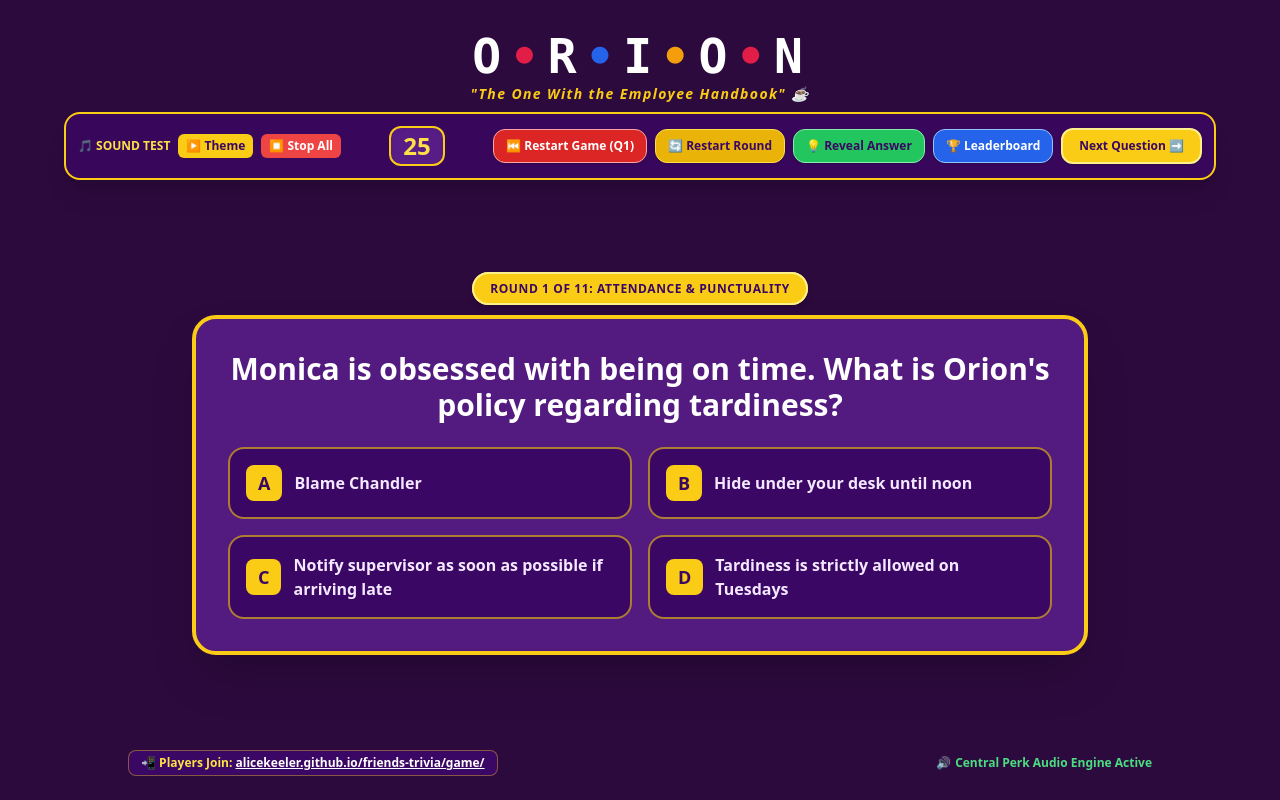
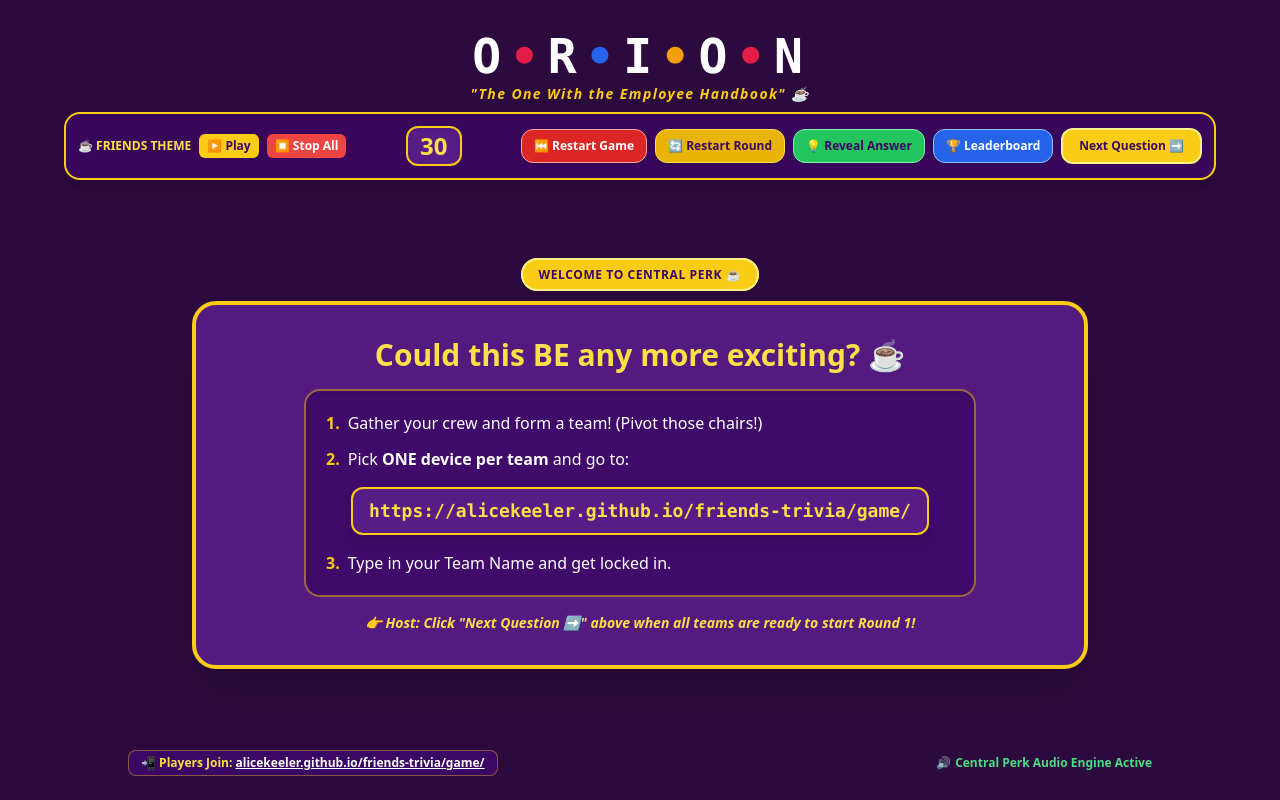
Before and after one commit to alicekeeler/friends-trivia, a plain HTML site: page game/host.html in a window 1280 px wide. Drawn offline with nearby package versions, Linux system fonts and the light colour scheme; no server answers.

Commit message:
Update host.html

```diff
--- a/game/host.html
+++ b/game/host.html
@@ -15,7 +15,7 @@
 <body class="purple-door text-white min-h-screen flex flex-col justify-between p-6 font-sans select-none">
 
   <!-- HARDCODED AUDIO ELEMENTS FOR INSTANT PLAYBACK -->
-  <audio id="timer-audio" src="friends.mp3" preload="auto"></audio>
+  <audio id="timer-audio" src="30secondfriendsintro.mp3" preload="auto"></audio>
   <audio id="timer-stop-audio" src="enough-already.mp3" preload="auto"></audio>
   <audio id="reveal-audio" src="claps.mp3" preload="auto"></audio>
   <audio id="next-q-audio" src="i-got-a-question.mp3" preload="auto"></audio>
@@ -40,8 +40,8 @@
 
     <!-- MANUAL BACKUP CONTROLLER -->
     <div class="flex items-center space-x-2">
-      <span class="text-xs font-bold text-yellow-300 uppercase">🎵 Sound Test</span>
-      <button onclick="playAudio('timer-audio')" class="bg-yellow-400 text-purple-950 font-black text-xs px-2 py-1 rounded-md">▶ Theme</button>
+      <span class="text-xs font-bold text-yellow-300 uppercase">☕ Friends Theme</span>
+      <button onclick="playAudio('timer-audio')" class="bg-yellow-400 text-purple-950 font-black text-xs px-2 py-1 rounded-md">▶ Play</button>
       <button onclick="stopAllAudio()" class="bg-red-500 text-white font-black text-xs px-2 py-1 rounded-md">⏹ Stop All</button>
     </div>
 
@@ -57,7 +57,7 @@
 
       <!-- RESTART GAME BUTTON -->
       <button onclick="restartGame()" class="bg-red-600 hover:bg-red-500 text-white font-black text-xs px-3 py-2 rounded-xl border border-red-300 shadow transition-all active:scale-95 flex items-center gap-1">
-        ⏮️ Restart Game (Q1)
+        ⏮️ Restart Game
       </button>
 
       <!-- RESTART ROUND BUTTON -->
@@ -88,18 +88,19 @@
     <!-- ROUND BADGE -->
     <div class="text-center">
       <span id="round-badge" class="bg-yellow-400 text-purple-950 font-black text-xs uppercase px-4 py-1.5 rounded-full border-2 border-yellow-200 tracking-wider shadow-md">
-        ROUND 1 OF 11: ATTENDANCE & PUNCTUALITY
+        WELCOME TO CENTRAL PERK ☕
       </span>
     </div>
 
-    <!-- QUESTION CARD -->
+    <!-- QUESTION CARD / WELCOME SCREEN -->
     <div class="bg-purple-900/90 border-4 border-yellow-400 rounded-3xl p-6 sm:p-8 shadow-2xl space-y-6">
-      <h2 id="question-text" class="text-xl sm:text-2xl md:text-3xl font-black text-center text-white leading-snug">
-        Loading Question...
-      </h2>
 
-      <!-- OPTIONS GRID -->
-      <div class="grid grid-cols-1 md:grid-cols-2 gap-4">
+      <div id="question-text">
+        <!-- WELCOME DIRECTIONS RENDERED HERE BEFORE GAME STARTS -->
+      </div>
+
+      <!-- OPTIONS GRID (HIDDEN UNTIL GAME STARTS) -->
+      <div id="options-grid" class="grid grid-cols-1 md:grid-cols-2 gap-4 hidden">
 
         <div id="option-card-0" class="option-card bg-purple-950 border-2 border-yellow-400/60 p-4 rounded-2xl flex items-center space-x-3 transition-all">
           <span class="bg-yellow-400 text-purple-950 font-black px-3 py-1 rounded-lg text-lg">A</span>
@@ -163,12 +164,12 @@
   <script>
     const SCRIPT_URL = "https://script.google.com/a/macros/orioneducation.org/s/AKfycbxf_7zgRk51eJcHgUwMsIsVwInZp3pfn04NdldD2zaqO-R4_G2lYzBKoVJ3LR-D4lj8/exec";
 
-    // AUDIO SYSTEM CONTROLLERS
+    // AUDIO PLAYBACK HELPERS
     function playAudio(elementId) {
       const audio = document.getElementById(elementId);
       if (audio) {
         audio.currentTime = 0;
-        audio.play().catch(e => console.log(`Audio unlock needed for ${elementId}:`, e));
+        audio.play().catch(e => console.log(`Audio error for ${elementId}:`, e));
       }
     }
 
@@ -193,7 +194,7 @@
       audioIds.forEach(id => stopAudio(id));
     }
 
-    // QUESTION POOL (EACH ROUND/TOPIC HAS MULTIPLE QUESTION OPTIONS)
+    // QUESTION POOL
     const topicPool = [
       {
         roundNumber: 1,
@@ -234,11 +235,12 @@
     ];
 
     let activeGameQuestions = [];
-    let currentQIndex = 0;
+    let currentQIndex = -1;
+    let gameStarted = false;
     let timer = 30;
     let timerInterval = null;
+    let musicDelayTimeout = null;
 
-    // SHUFFLE UTILITY
     function shuffleArray(arr) {
       const copy = [...arr];
       for (let i = copy.length - 1; i > 0; i--) {
@@ -248,7 +250,6 @@
       return copy;
     }
 
-    // INITIALIZE A NEW GAME QUEUE
     function initializeGameQueue() {
       activeGameQuestions = topicPool.map(topic => {
         const rawQ = topic.questions[Math.floor(Math.random() * topic.questions.length)];
@@ -266,35 +267,81 @@
       });
     }
 
-    function loadQuestion(index) {
+    // DISPLAY FRIENDS INSTRUCTIONS SCREEN ON STARTUP
+    function showWelcomeScreen() {
+      gameStarted = false;
+      currentQIndex = -1;
+      clearInterval(timerInterval);
+      clearTimeout(musicDelayTimeout);
+      stopAllAudio();
+
+      document.getElementById('timer-box').innerText = "30";
+      document.getElementById('round-badge').innerText = "WELCOME TO CENTRAL PERK ☕";
+
+      document.getElementById('question-text').innerHTML = `
+        <div class="space-y-4 text-center">
+          <p class="text-2xl sm:text-3xl font-black text-yellow-300">Could this BE any more exciting? ☕</p>
+          <div class="bg-purple-950/80 p-5 rounded-2xl border-2 border-yellow-400/50 space-y-3 max-w-2xl mx-auto text-left text-sm sm:text-base font-medium shadow-inner">
+            <p class="flex items-start gap-2">
+              <span class="text-yellow-400 font-black">1.</span>
+              <span>Gather your crew and form a team! (Pivot those chairs!)</span>
+            </p>
+            <p class="flex items-start gap-2">
+              <span class="text-yellow-400 font-black">2.</span>
+              <span>Pick <b>ONE device per team</b> and go to:</span>
+            </p>
+            <div class="text-center py-1">
+              <a href="https://alicekeeler.github.io/friends-trivia/game/" target="_blank" class="text-yellow-300 font-mono font-bold text-base sm:text-lg bg-purple-900 px-4 py-2 rounded-xl border-2 border-yellow-400 hover:bg-yellow-400 hover:text-purple-950 transition-all inline-block shadow-lg">
+                https://alicekeeler.github.io/friends-trivia/game/
+              </a>
+            </div>
+            <p class="flex items-start gap-2">
+              <span class="text-yellow-400 font-black">3.</span>
+              <span>Type in your Team Name and get locked in.</span>
+            </p>
+          </div>
+          <p class="text-xs sm:text-sm text-yellow-300 italic font-bold">
+            👉 Host: Click "Next Question ➡️" above when all teams are ready to start Round 1!
+          </p>
+        </div>
+      `;
+
+      document.getElementById('options-grid').classList.add('hidden');
+    }
+
+    function loadQuestion(index, delayMusicMs = 1200) {
       if (activeGameQuestions.length === 0) initializeGameQueue();
 
       const q = activeGameQuestions[index];
       if (!q) return;
 
+      document.getElementById('options-grid').classList.remove('hidden');
       document.getElementById('round-badge').innerText = q.badge;
       document.getElementById('question-text').innerText = q.question;
 
       for (let i = 0; i < 4; i++) {
         document.getElementById(`opt-${i}-text`).innerText = q.options[i];
 
-        // Reset Card Highlights
         const card = document.getElementById(`option-card-${i}`);
         card.className = "option-card bg-purple-950 border-2 border-yellow-400/60 p-4 rounded-2xl flex items-center space-x-3 transition-all";
       }
 
       broadcastQuestionToPlayers(q);
-      startTimer();
+      startTimer(delayMusicMs);
     }
 
-    function startTimer() {
+    function startTimer(delayMusicMs = 1200) {
       clearInterval(timerInterval);
+      clearTimeout(musicDelayTimeout);
+
       timer = 30;
       document.getElementById('timer-box').innerText = timer;
       document.getElementById('timer-box').className = "bg-purple-900 border-2 border-yellow-400 text-yellow-300 font-black text-2xl w-14 h-10 rounded-xl flex items-center justify-center shadow-inner";
 
-      // PLAY 30-SECOND THEME SONG
-      playAudio('timer-audio');
+      // DELAY THE THEME SONG SLIGHTLY SO BUTTON VOICE QUOTES PLAY CRISPLY
+      musicDelayTimeout = setTimeout(() => {
+        playAudio('timer-audio');
+      }, delayMusicMs);
 
       timerInterval = setInterval(() => {
         timer--;
@@ -304,34 +351,48 @@
         }
         if (timer <= 0) {
           clearInterval(timerInterval);
-          // STOP TIMER MUSIC & PLAY "enough-already.mp3"
           stopAudio('timer-audio');
-          playAudio('timer-stop-audio');
+          playAudio('timer-stop-audio'); // enough-already.mp3
         }
       }, 1000);
+    }
+
+    function nextQuestion() {
+      stopAllAudio();
+      playAudio('next-q-audio'); // i-got-a-question.mp3
+
+      if (!gameStarted) {
+        gameStarted = true;
+        currentQIndex = 0;
+      } else {
+        currentQIndex = (currentQIndex + 1) % activeGameQuestions.length;
+      }
+
+      loadQuestion(currentQIndex, 1200);
+    }
+
+    function restartRound() {
+      if (!gameStarted) return;
+      stopAllAudio();
+      playAudio('restart-round-audio'); // how-come-you-re-working-here.mp3
+      loadQuestion(currentQIndex, 1800);
     }
 
     function restartGame() {
       stopAllAudio();
       playAudio('restart-game-audio'); // don-t-be-so-negative.mp3
 
-      if (confirm("Restart game from Question 1? This will scramble question choices.")) {
+      if (confirm("Restart game back to the welcome screen? This will scramble question choices.")) {
         initializeGameQueue();
-        currentQIndex = 0;
-        loadQuestion(currentQIndex);
-
+        showWelcomeScreen();
         fetch(`${SCRIPT_URL}?action=reset`).catch(() => {});
       }
     }
 
-    function restartRound() {
-      stopAllAudio();
-      playAudio('restart-round-audio'); // how-come-you-re-working-here.mp3
-      loadQuestion(currentQIndex);
-    }
-
     function revealAnswer() {
+      if (!gameStarted) return;
       stopAudio('timer-audio');
+      clearTimeout(musicDelayTimeout);
       playAudio('reveal-audio'); // claps.mp3
 
       const q = activeGameQuestions[currentQIndex];
@@ -343,22 +404,19 @@
       correctCard.className = "option-card bg-green-900/90 border-4 border-green-400 p-4 rounded-2xl flex items-center space-x-3 transition-all ring-4 ring-green-400/50 scale-105";
     }
 
-    function nextQuestion() {
-      stopAllAudio();
-      playAudio('next-q-audio'); // i-got-a-question.mp3
-
-      currentQIndex = (currentQIndex + 1) % activeGameQuestions.length;
-      loadQuestion(currentQIndex);
-    }
-
     async function openLeaderboard() {
       stopAudio('timer-audio');
       playAudio('leaderboard-audio'); // how-dumb-are-you.mp3
 
       document.getElementById('leaderboard-modal').classList.remove('hidden');
       const listContainer = document.getElementById('leaderboard-list');
+
+      if (!gameStarted) {
+        listContainer.innerHTML = `<p class="text-center text-yellow-300 py-4 font-bold">Game has not started yet!</p>`;
+        return;
+      }
+
       listContainer.innerHTML = `<p class="text-center text-purple-300 italic py-4">Fetching live scores...</p>`;
-
       const currentQ = activeGameQuestions[currentQIndex];
 
       try {
@@ -419,9 +477,9 @@
       }
     }
 
-    // INITIALIZE QUEUE AND LOAD Q1
+    // INITIALIZE QUEUE AND SHOW WELCOME SCREEN
     initializeGameQueue();
-    loadQuestion(0);
+    showWelcomeScreen();
   </script>
 </body>
 </html>
```
